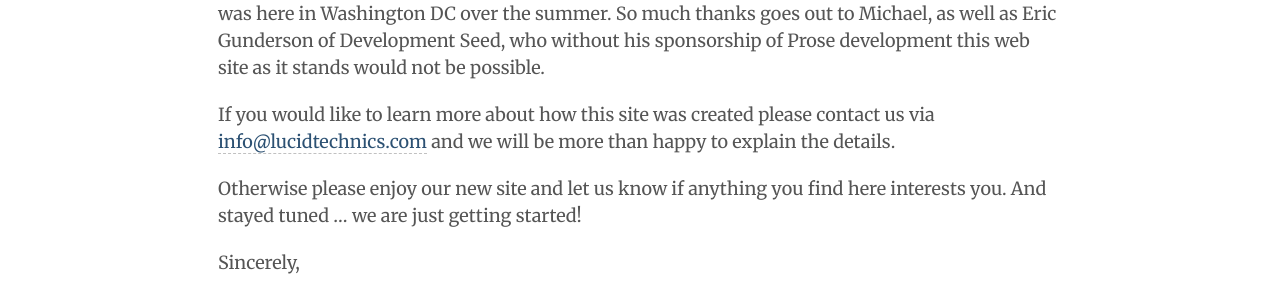
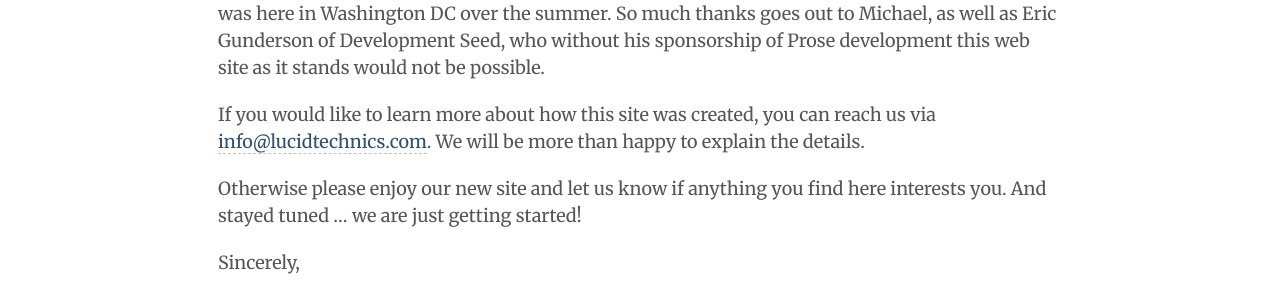
Before and after one commit to LucidTechnics/lucidtechnics.github.com, a Jekyll site: the page built from _posts/articles/2012-12-12-site-launch.md, in a window 1280 px wide. Shown: the part 1553-1849 px from the top of the page. Built offline with Jekyll 4.4.1, drawn with Linux system fonts in a browser that asks for light colours; nearby versions of some CDN libraries; comment, search, counter and statistics services are not loaded.

Commit message:
Updated _posts/articles/2012-12-12-site-launch.md

```diff
--- a/_posts/articles/2012-12-12-site-launch.md
+++ b/_posts/articles/2012-12-12-site-launch.md
@@ -31,7 +31,7 @@
 
 We manage the site using [Prose](http://developmentseed.org/blog/2012/june/25/prose-a-content-editor-for-github/).  Prose is a content editor built and based on [Jekyll](https://github.com/mojombo/jekyll), a blog aware static site generator.  Prose was created by Michael during his stint at Development Seed when he was here in Washington DC over the summer.  So much thanks goes out to Michael, as well as Eric Gunderson of Development Seed, who without his sponsorship of Prose development this web site as it stands would not be possible.
 
-If you would like to learn more about how this site was created please contact us via [info@lucidtechnics.com]("mailto:info@lucidtechnics.com") and we will be more than happy to explain the details.
+If you would like to learn more about how this site was created, you can reach us via [info@lucidtechnics.com]("mailto:info@lucidtechnics.com"). We will be more than happy to explain the details.
 
 Otherwise please enjoy our new site and let us know if anything you find here interests you.  And stayed tuned ... we are just getting started!
 
```
